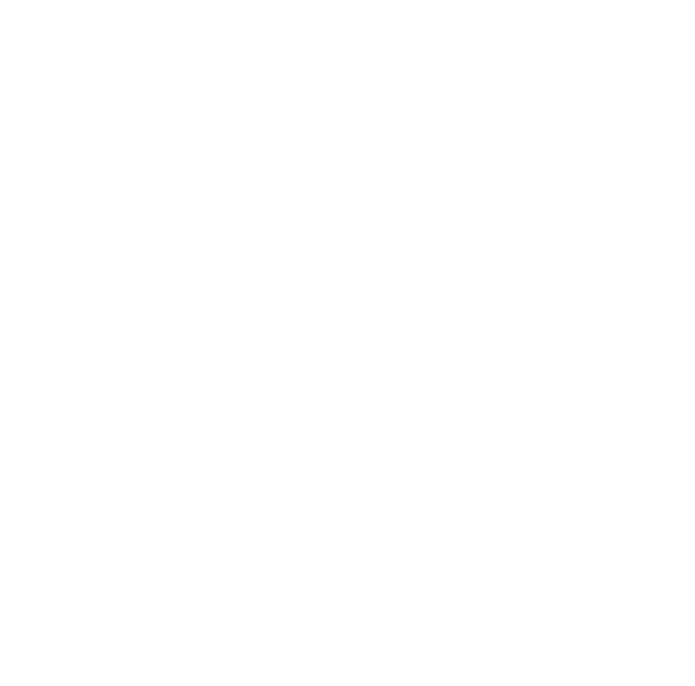
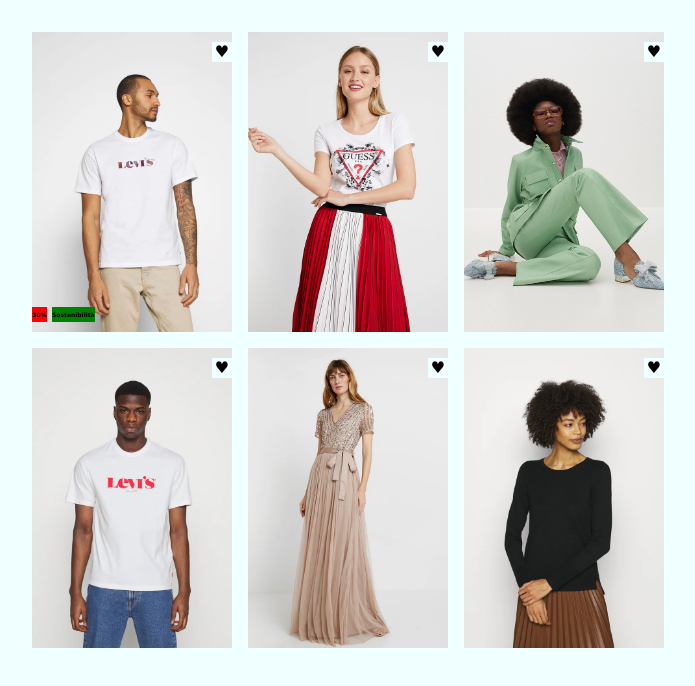
Before and after one commit to SharyMirko/html-css-boolando, a plain HTML site: page index.html in a window 1280 px wide. Shown: the whole page, without its empty margins (278-973 px from the left). Drawn offline with Linux system fonts and the light colour scheme.

Commit message:
push-in-case-of

```diff
--- a/css/style.css
+++ b/css/style.css
@@ -0,0 +1,117 @@
+* {
+    margin: 0;
+    padding: 0;
+    font-family: 'Lucida Sans', 'Lucida Sans Regular', 'Lucida Grande', 'Lucida Sans Unicode', Geneva, Verdana, sans-serif;
+}
+
+body {
+    background-color: azure;
+}
+
+main {
+    max-width: 660px;
+    margin: auto;
+    padding-top: 1em;
+}
+
+main::after {
+    content: '';
+    display: table;
+    clear: both;
+}
+
+.column {
+    width: 200px;
+    height: 300px;
+    background-color: chartreuse;
+    margin-right: 1em;
+    margin-top: 1em;
+    float: left;
+    position: relative;
+}
+
+.column img {
+    visibility: hidden;
+    width: 200px;
+    height: 300px;
+}
+
+.column:hover img {
+    visibility: visible;
+}
+
+.one {
+    background-image: url(../img/1.webp);
+    background-position: center;
+    background-size: cover;
+}
+
+.two {
+    background-image: url(../img/2.webp);
+    background-position: center;
+    background-size: cover;
+}
+
+.three {
+    background-image: url(../img/3.webp);
+    background-position: center;
+    background-size: cover;
+}
+
+.four {
+    background-image: url(../img/4.webp);
+    background-position: center;
+    background-size: cover;
+}
+
+.five {
+    background-image: url(../img/5.webp);
+    background-position: center;
+    background-size: cover;
+}
+
+.six {
+    background-image: url(../img/6.webp);
+    background-position: center;
+    background-size: cover;
+}
+
+.like {
+    width: 20px;
+    height: 20px;
+    background-color: azure;
+    line-height: 20px;
+    color: black;
+    position: absolute;
+    top: 10px;
+    left: 180px;
+    text-align: center;
+}
+
+.like:hover {
+    color: red;
+}
+
+.sale {
+    width: 15px;
+    height: 15px;
+    background-color: red;
+    line-height: 15px;
+    font-weight: bold;
+    text-align: center;
+    font-size: 6px;
+    position: absolute;
+    bottom: 10px;
+}
+
+.sustainability {
+    height: 15px;
+    background-color: green;
+    line-height: 15px;
+    font-weight: bold;
+    text-align: center;
+    font-size: 6px;
+    position: absolute;
+    bottom: 10px;
+    left: 20px;
+}
--- a/index.html
+++ b/index.html
@@ -8,6 +8,14 @@
     <title>Boolando</title>
 </head>
 <body>
-
+    <main>
+        <div class="column one"><img src="img/1b.webp" alt=""><div class="like">&hearts;</div><div class="sale">30%</div><div class="sustainability">Sostenibilità</div></div>
+        <div class="column two"><img src="img/2b.webp" alt=""><div class="like">&hearts;</div></div>
+        <div class="column three"><img src="img/3b.webp" alt=""><div class="like">&hearts;</div></div>
+        <br>
+        <div class="column four"><img src="img/4b.webp" alt=""><div class="like">&hearts;</div></div>
+        <div class="column five"><img src="img/5b.webp" alt=""><div class="like">&hearts;</div></div>
+        <div class="column six"><img src="img/6b.webp" alt=""><div class="like">&hearts;</div></div>
+    </main>
 </body>
 </html>
```
